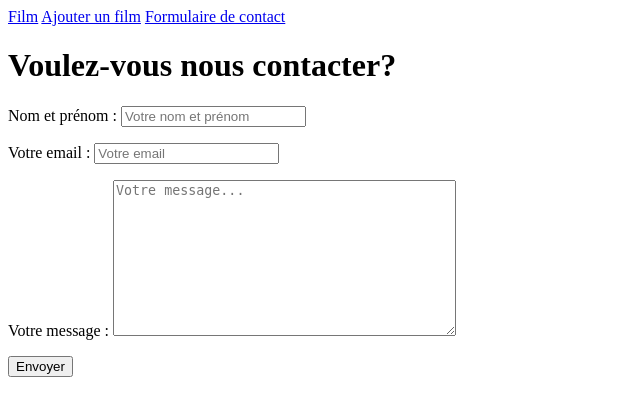
After one commit to CalcagnoLoic/workshop_python_django, a Django app: page /contact_form/ in a window 1280 px wide. The commit adds this page. Shown: the top 416 px of the page, without its empty margins (0-640 px from the left). Run offline with Django 4.2, Linux system fonts and the light colour scheme.

Commit message:
Creation of contact form

```diff
--- a/app1/forms.py
+++ b/app1/forms.py
@@ -6,3 +6,9 @@ class AddFilm(forms.ModelForm):
     class Meta:
         model = ModelFilm
         fields = '__all__'
+
+
+class ContactUs(forms.Form):
+    name = forms.CharField(max_length=150, label="Nom et prénom ", widget=forms.TextInput(attrs={'Placeholder': 'Votre nom et prénom'}))
+    email = forms.EmailField(label="Votre email ", widget=forms.TextInput(attrs={'Placeholder': 'Votre email'}))
+    message = forms.CharField(widget=forms.Textarea(attrs={'Placeholder': 'Votre message...'}), label="Votre message ")
--- a/app1/templates/app1/base.html
+++ b/app1/templates/app1/base.html
@@ -8,7 +8,11 @@
 </head>
 <body>
     <header>
-        <!--Navbar par exemple-->
+        <nav>
+            <a href="{% url 'homepage' %}">Film</a>
+            <a href="{% url 'add_movies' %}">Ajouter un film</a>
+            <a href="{% url 'contact_form' %}">Formulaire de contact</a>
+        </nav>
     </header>
 
     <main>
--- /dev/null
+++ b/app1/templates/app1/contactus.html
@@ -0,0 +1,12 @@
+{% extends 'app1/base.html' %}
+{% block content%}
+
+<h1>Voulez-vous nous contacter?</h1>
+
+<form action="" method="post">
+    {% csrf_token %}
+    {{ form.as_p }}
+    <button>Envoyer</button>
+</form>
+
+{% endblock %}
--- a/app1/views.py
+++ b/app1/views.py
@@ -1,6 +1,7 @@
+from django.core.mail import send_mail
 from django.shortcuts import render, redirect
 
-from app1.forms import AddFilm
+from app1.forms import AddFilm, ContactUs
 from app1.models import ModelFilm
 
 
@@ -27,3 +28,21 @@ def add_movies(request):
 
     return render(request, 'app1/add_film.html',
                   {'form': form})
+
+
+def contact(request):
+    if request.method == 'POST':
+        form = ContactUs(request.POST)
+        if form.is_valid():
+            send_mail(
+                subject=form.cleaned_data['name'],
+                message=form.cleaned_data['message'],
+                from_email=form.cleaned_data['email'],
+                recipient_list=['monadresse@django.be']
+            )
+            return redirect('homepage')
+    else:
+        form = ContactUs()
+
+    return render(request, 'app1/contactus.html',
+                  {'form': form})
--- a/django_app/settings.py
+++ b/django_app/settings.py
@@ -122,3 +122,5 @@ STATIC_URL = 'static/'
 # https://docs.djangoproject.com/en/4.0/ref/settings/#default-auto-field
 
 DEFAULT_AUTO_FIELD = 'django.db.models.BigAutoField'
+
+EMAIL_BACKEND = 'django.core.mail.backends.console.EmailBackend'
--- a/django_app/urls.py
+++ b/django_app/urls.py
@@ -21,5 +21,6 @@ urlpatterns = [
     path('admin/', admin.site.urls),
     path('', views.homepage, name='homepage'),
     path("movie_details/<int:id>/", views.movie_details, name="movie_details"),
-    path("movie/add/", views.add_movies, name="add_movies")
+    path("movie/add/", views.add_movies, name="add_movies"),
+    path('contact_form/', views.contact, name="contact_form")
 ]
```
